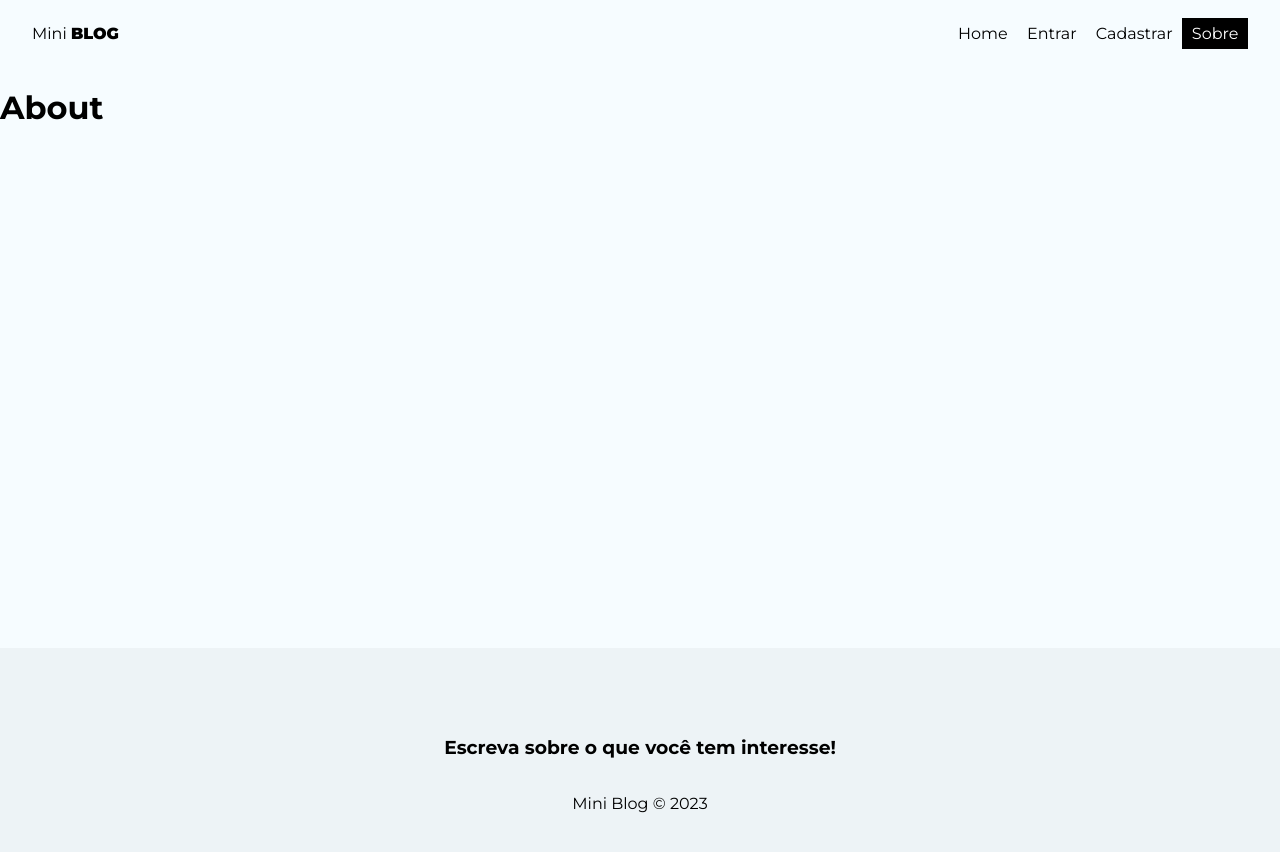
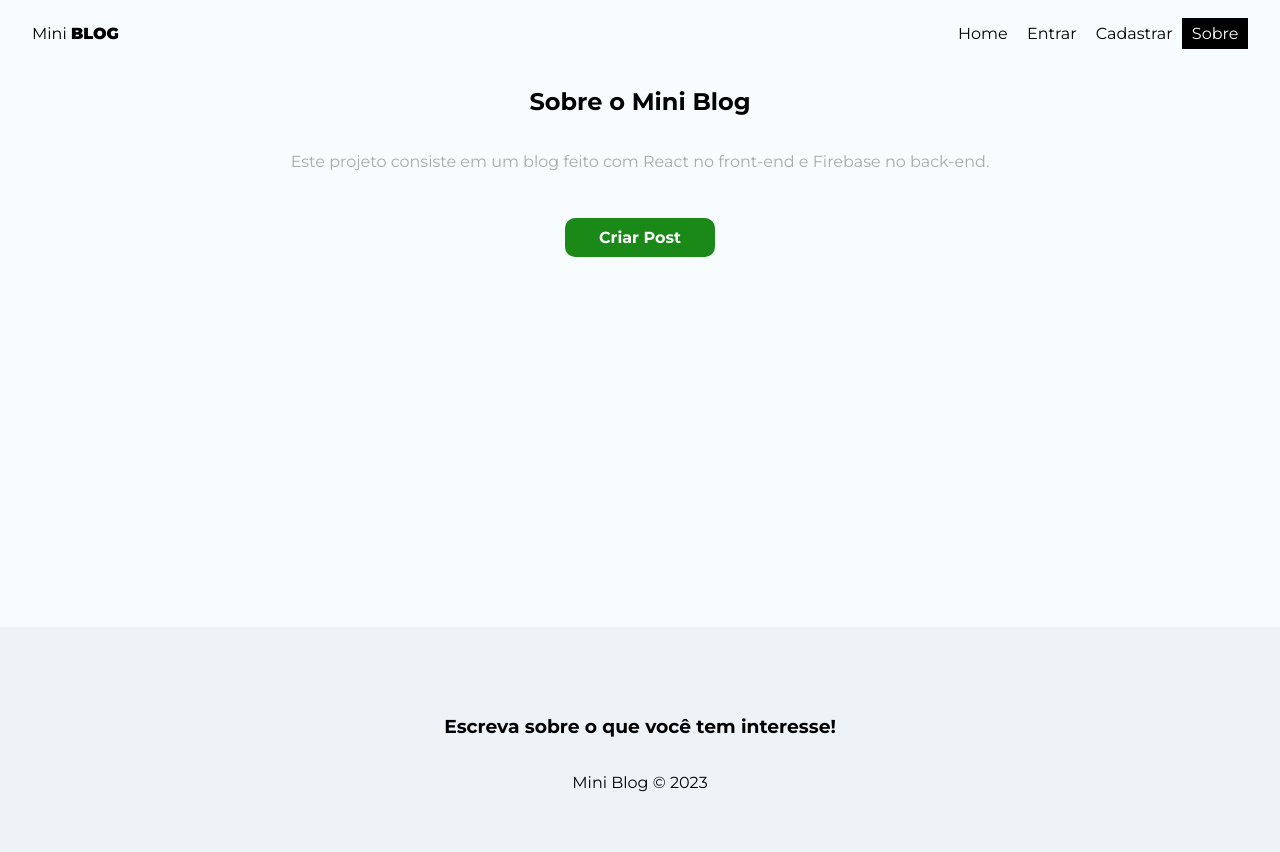
Before and after one commit to GutoCitton/Udemy-miniblog, a React (Create React App) app: page /about in a window 1280 px wide. Shown: the top 852 px of the page. Built offline with nearby package versions, Linux system fonts and the light colour scheme; no server answers.

Commit message:
aula_131

```diff
--- a/src/App.js
+++ b/src/App.js
@@ -51,10 +51,10 @@
             <Routes>
               <Route path='/' element={<Home />} />
               <Route path='/about' element={<About />} />
-              <Route path='/login' element={<Login />} />
-              <Route path='/register' element={<Register />} />
-              <Route path='/posts/create' element={<CreatePost />} />
-              <Route path='/dashboard' element={<Dashboard />} />
+              <Route path='/login' element={!user ? <Login /> : <Navigate to='/' />} />
+              <Route path='/register' element={!user ? <Register /> : <Navigate to='/' />} />
+              <Route path='/posts/create' element={user ? <CreatePost /> : <Navigate to='/login' />} />
+              <Route path='/dashboard' element={user ? <Dashboard /> : <Navigate to='/login' />} />
             </Routes>
           </div>
           <Footer />
--- a/src/pages/About/About.js
+++ b/src/pages/About/About.js
@@ -1,12 +1,22 @@
 //CSS
 import styles from './About.module.css'
+
+import { Link } from 'react-router-dom';
 
 
 const About = () => {
 
   return (
-    <div>
-      <h1>About</h1>
+    <div className={styles.about}>
+      <h2>
+        Sobre o Mini <span>Blog</span>
+      </h2>
+      <p>
+        Este projeto consiste em um blog feito com React no front-end e Firebase no back-end.
+      </p>
+      <Link to='/posts/create' className='btn'>
+        Criar Post
+      </Link>
     </div>
   )
 }
--- a/src/pages/About/About.module.css
+++ b/src/pages/About/About.module.css
@@ -0,0 +1,17 @@
+.about {
+  text-align: center;
+  display: flex;
+  flex-direction: column;
+  align-items: center;
+}
+
+.about p {
+  color: #aaa;
+  margin-bottom: 2em;
+}
+
+.about a {
+  display: block;
+  margin-top: 15px;
+  padding: 10px 15px;
+}
```
